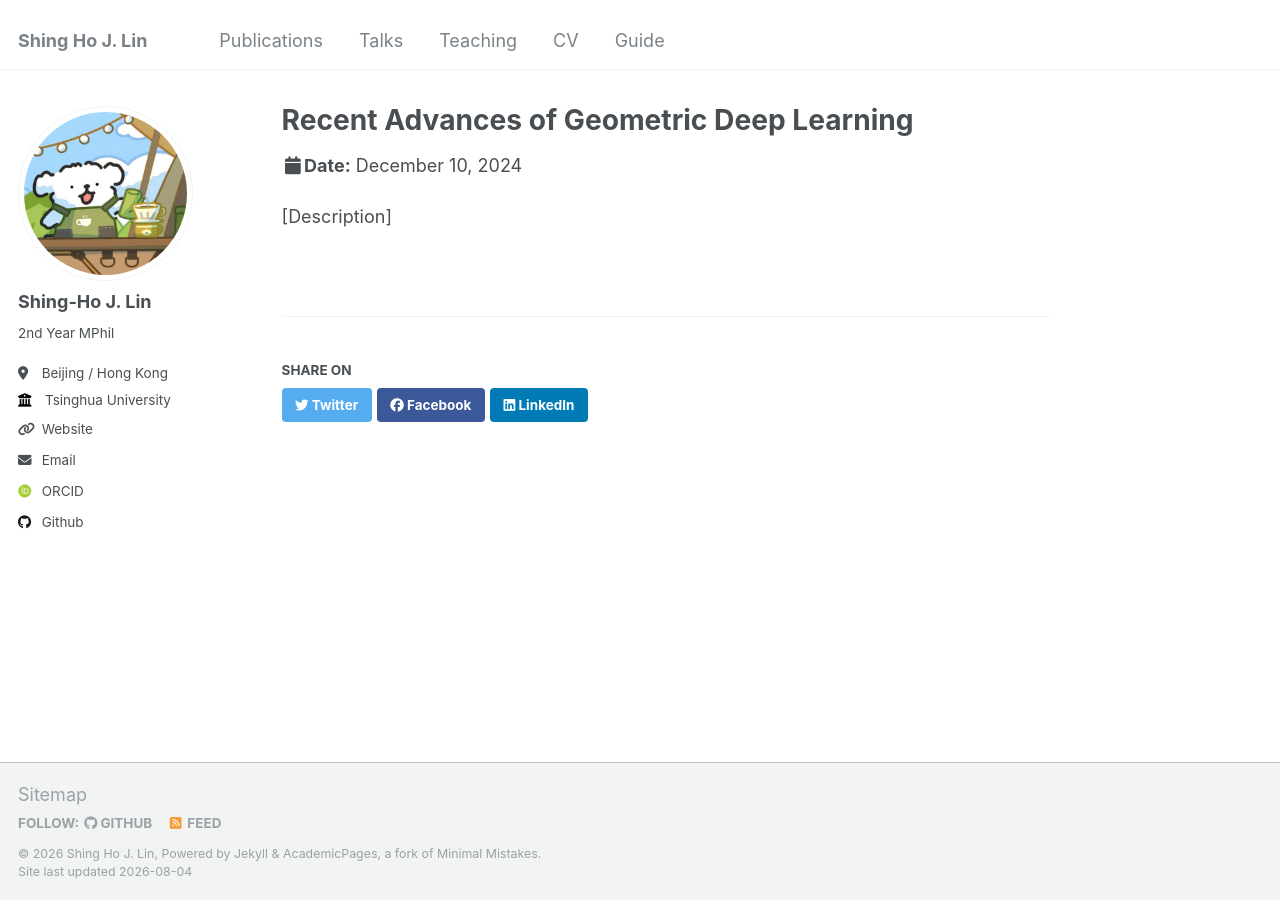
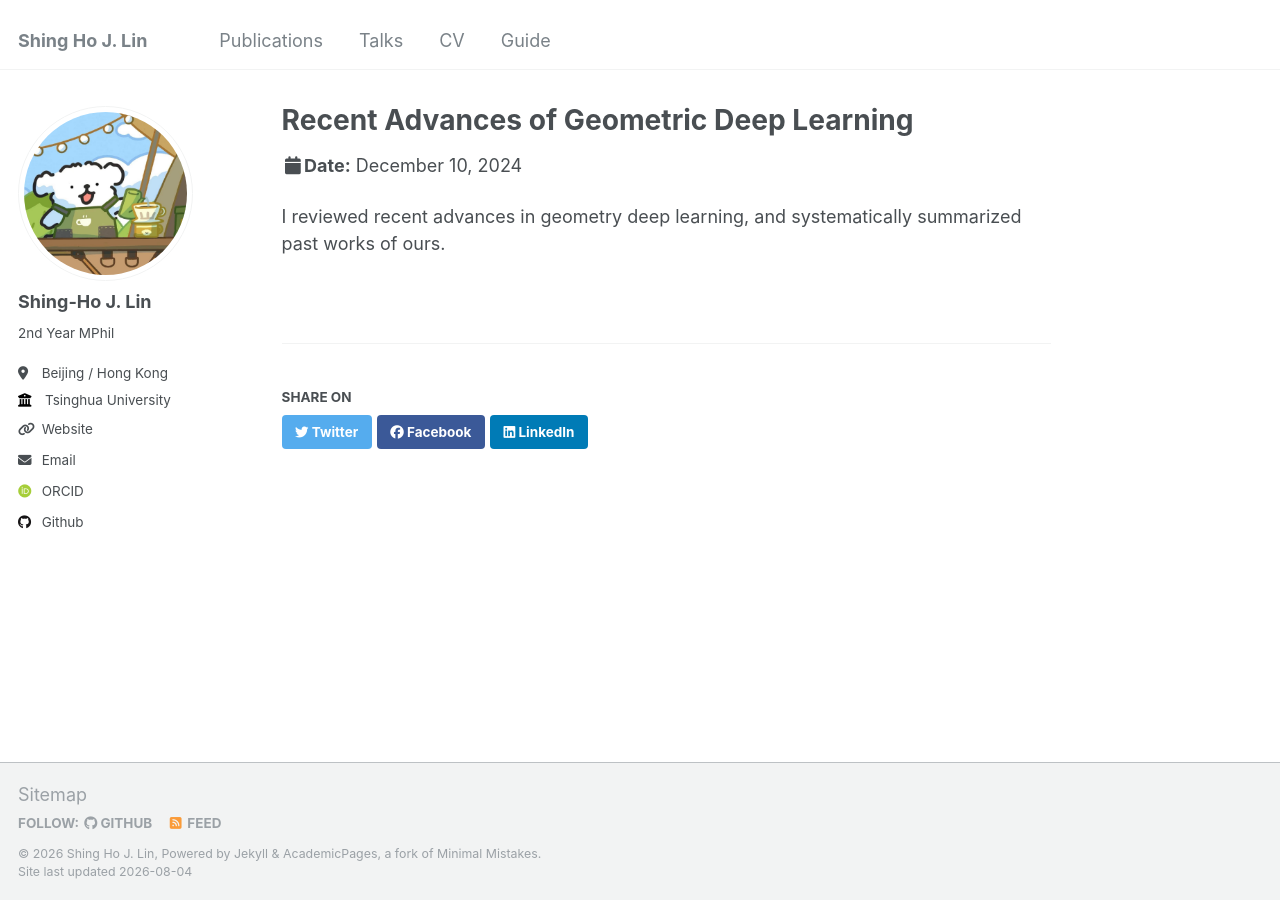
Before and after one commit to shjlin/shjlin.github.io, a Jekyll site: the page built from _talks/2024-12-10-talk-1.md, in a window 1280 px wide. Built offline with Jekyll 4.4.1, drawn with Linux system fonts in a browser that asks for light colours; some web fonts are replaced.

Commit message:
Homepage

```diff
--- a/_data/navigation.yml
+++ b/_data/navigation.yml
@@ -11,8 +11,8 @@ main:
   - title: "Talks"
     url: /talks/
 
-  - title: "Teaching"
-    url: /teaching/
+  # - title: "Teaching"
+  #   url: /teaching/
 
   # - title: "Portfolio"
   #   url: /portfolio/
--- a/_talks/2024-12-10-talk-1.md
+++ b/_talks/2024-12-10-talk-1.md
@@ -8,4 +8,4 @@ date: 2024-12-10
 location: "Beijing, Beijing"
 ---
 
-[Description]
+I reviewed recent advances in geometry deep learning, and systematically summarized past works of ours.
```
